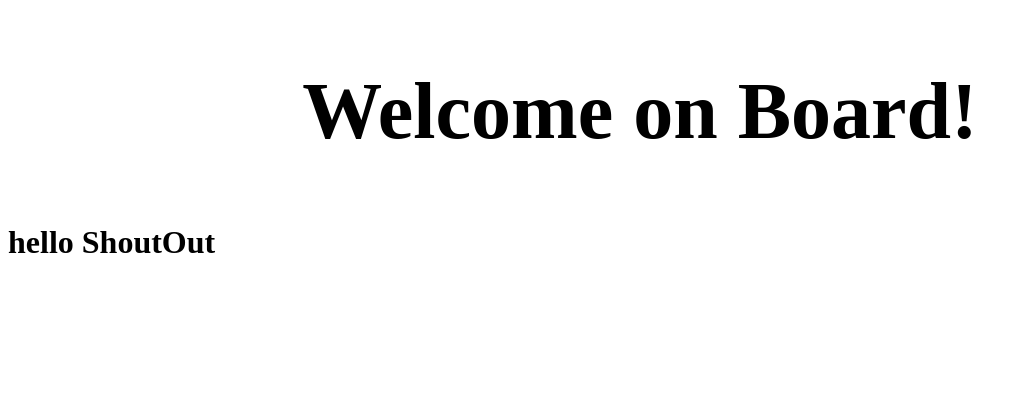
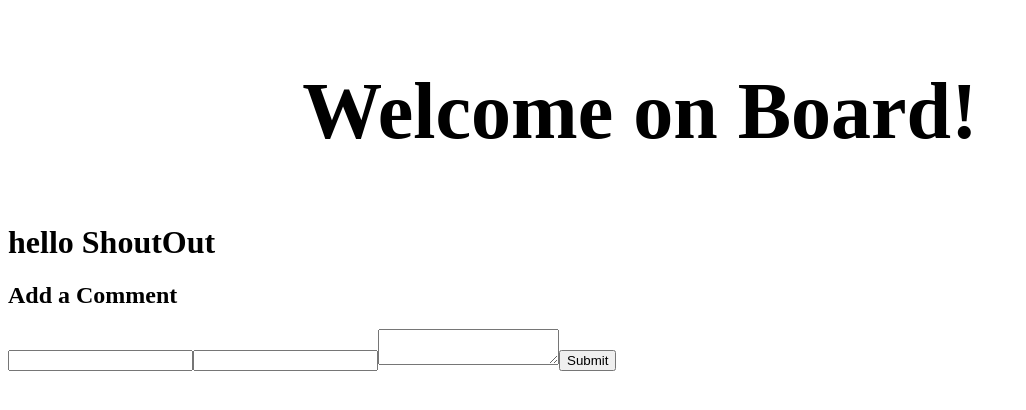
Before and after one commit to varunvns/hztl-social, a Next.js app: page / in a window 1280 px wide. Shown: the top 410 px of the page, without its empty margins (0-1026 px from the left). Built offline with nearby package versions, Linux system fonts and the light colour scheme.

Commit message:
comment form and list added

```diff
--- a/components/Comment/ShoutOut.js
+++ b/components/Comment/ShoutOut.js
@@ -1,4 +1,6 @@
 import React, { Fragment } from 'react';
+import CommentForm from '../Comment/CommentForm';
+import CommentList from '../Comment/CommentList';
 
 function ShoutOut({ ...props }) {
   return (
@@ -14,6 +16,10 @@ function ShoutOut({ ...props }) {
           )}
         </div>
       </div>
+      {/* <CommentList comments={props.comments} />
+      <CommentForm post_id={props.post.id}/>
+       remove it later */}
+      <CommentForm post_id='test'/>
     </Fragment>
   );
 }
--- a/pages/index.tsx
+++ b/pages/index.tsx
@@ -11,7 +11,7 @@ export default function Home() {
   return (
     <>
       <StartingPageContent></StartingPageContent>
-      <ShoutOut />
+      <ShoutOut/>
     </>
   );
 }
--- a/pages/post/[slug].js
+++ b/pages/post/[slug].js
@@ -15,5 +15,9 @@ export async function getServerSideProps(context) {
     context.res.statusCode = 404;
     return output;
   }
-  return output;
+
+  const comments = await Axios.get(url + `comments?post=${ post.id }`);
+  return output.props.comments = comments.data.length > 0 ? comments.data : null;
+
+  //return output;
 }
```
